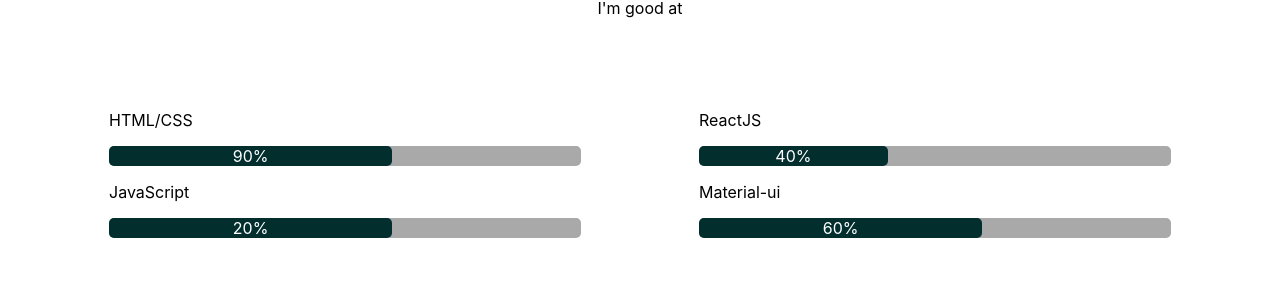
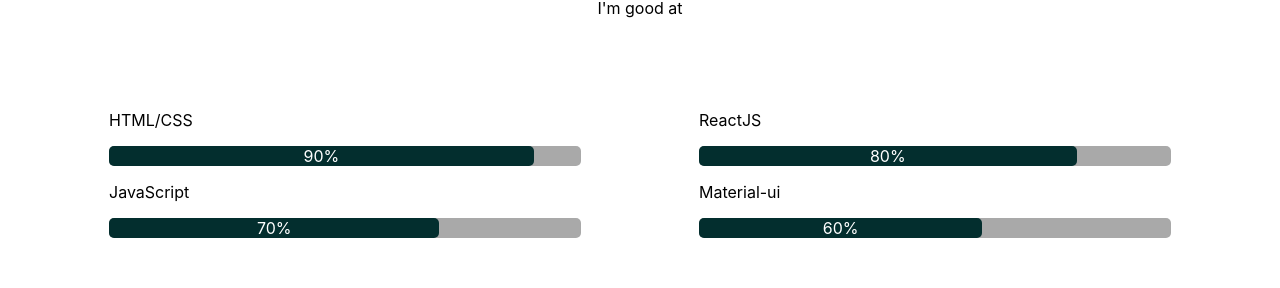
Before and after one commit to Shahrzad-gh/Portfolio, a React (Create React App) app: page / in a window 1280 px wide. Shown: the part 1573-1861 px from the top of the page. Built offline with nearby package versions, Linux system fonts and the light colour scheme.

Commit message:
change skills number

```diff
--- a/src/components/About/Skills.js
+++ b/src/components/About/Skills.js
@@ -9,22 +9,22 @@
         <div className="skill-col">
           <p>HTML/CSS</p>
           <div className="container">
-            <div className="col" style={{ width: "60%" }}>
+            <div className="col" style={{ width: "90%" }}>
               90%
             </div>
           </div>
           <p>JavaScript</p>
           <div className="container">
-            <div className="col" style={{ width: "60%" }}>
-              20%
+            <div className="col" style={{ width: "70%" }}>
+              70%
             </div>
           </div>
         </div>
         <div className="skill-col">
           <p>ReactJS</p>
           <div className="container">
-            <div className="col" style={{ width: "40%" }}>
-              40%
+            <div className="col" style={{ width: "80%" }}>
+              80%
             </div>
           </div>
           <p>Material-ui</p>
```
